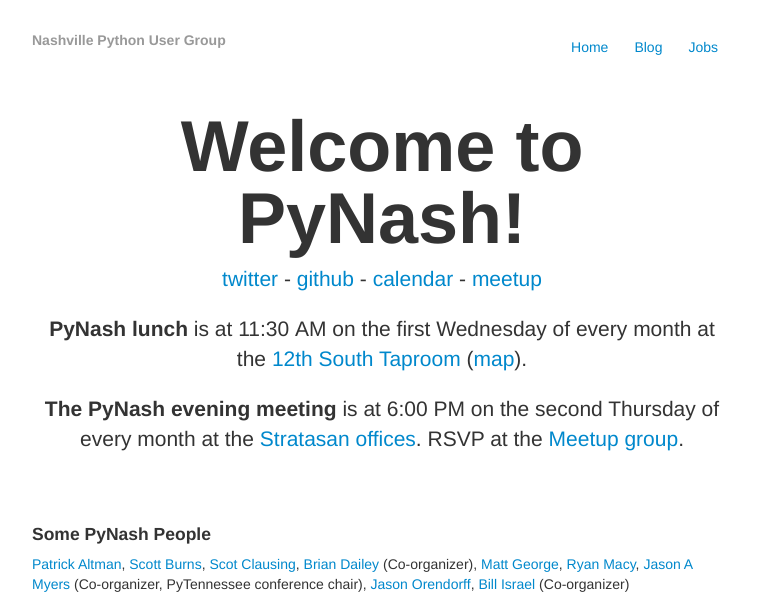
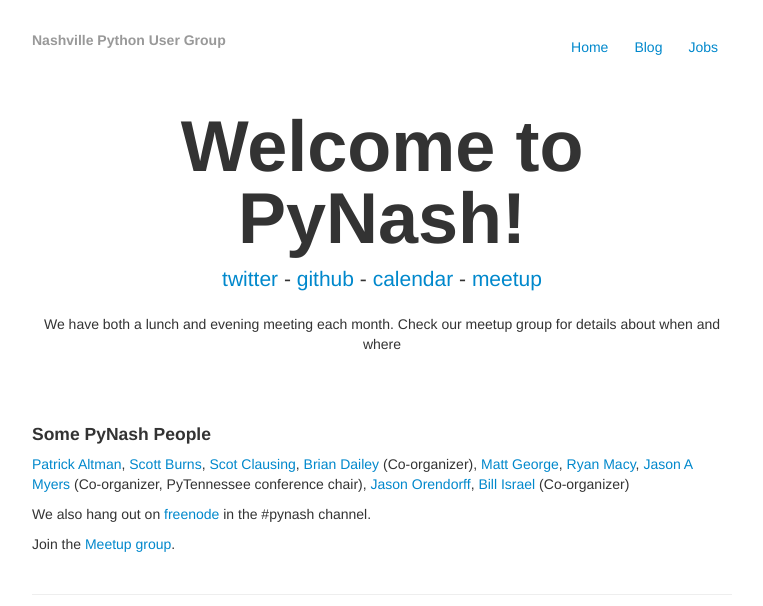
Before and after one commit to pynashorg/pynashorg.github.com, a Jekyll site: the page built from index.html, in a window 1280 px wide, cut to the strip 0-606 px from the top of the page. Shown: the whole strip, without its empty margins (258-1021 px from the left). Built offline with Jekyll 4.4.1, drawn with Linux system fonts in a browser that asks for light colours; nearby versions of some CDN libraries; library files that are not in the unit come from our copies.

Commit message:
Pointing people to meetup for meeting details
Signed-off-by: Jason Myers <jason@jasonamyers.com>

```diff
--- a/index.html
+++ b/index.html
@@ -10,15 +10,8 @@
     <a href="http://cal.nashvl.org/events/search?tag=python">calendar</a> -
     <a href="http://www.meetup.com/PyNash/">meetup</a></p>
 
-    <p class="lead"><strong>PyNash lunch</strong> is at 11:30&nbsp;AM
-    on the first Wednesday of every month
-    at the <a href="http://12southtaproom.com/">12th South Taproom</a>
-    (<a href="https://www.google.com/maps/place/12+South+Taproom+%26+Grill/@36.1270497,-86.7925703,13z/data=!4m2!3m1!1s0x8864642ee7b875b1:0x95b422aded34a1f6">map</a>).</p>
-
-    <p class="lead"><strong>The PyNash evening meeting</strong> is at 6:00&nbsp;PM
-    on the second Thursday of every month
-    at the <a href="https://maps.google.com/maps?q=1009+3rd+Ave+North+Suite+100+Nashville,+TN+37201&ie=UTF8&hq=&hnear=1009+3rd+Ave+N+%23100,+Nashville,+Tennessee+37201&gl=us&t=h&z=16&vpsrc=6&iwloc=A">Stratasan offices</a>.
-    RSVP at the <a href="http://www.meetup.com/PyNash/">Meetup group</a>.</p>
+    We have both a lunch and evening meeting each month.  Check our meetup group
+    for details about when and where
 
 </div>
 
```
